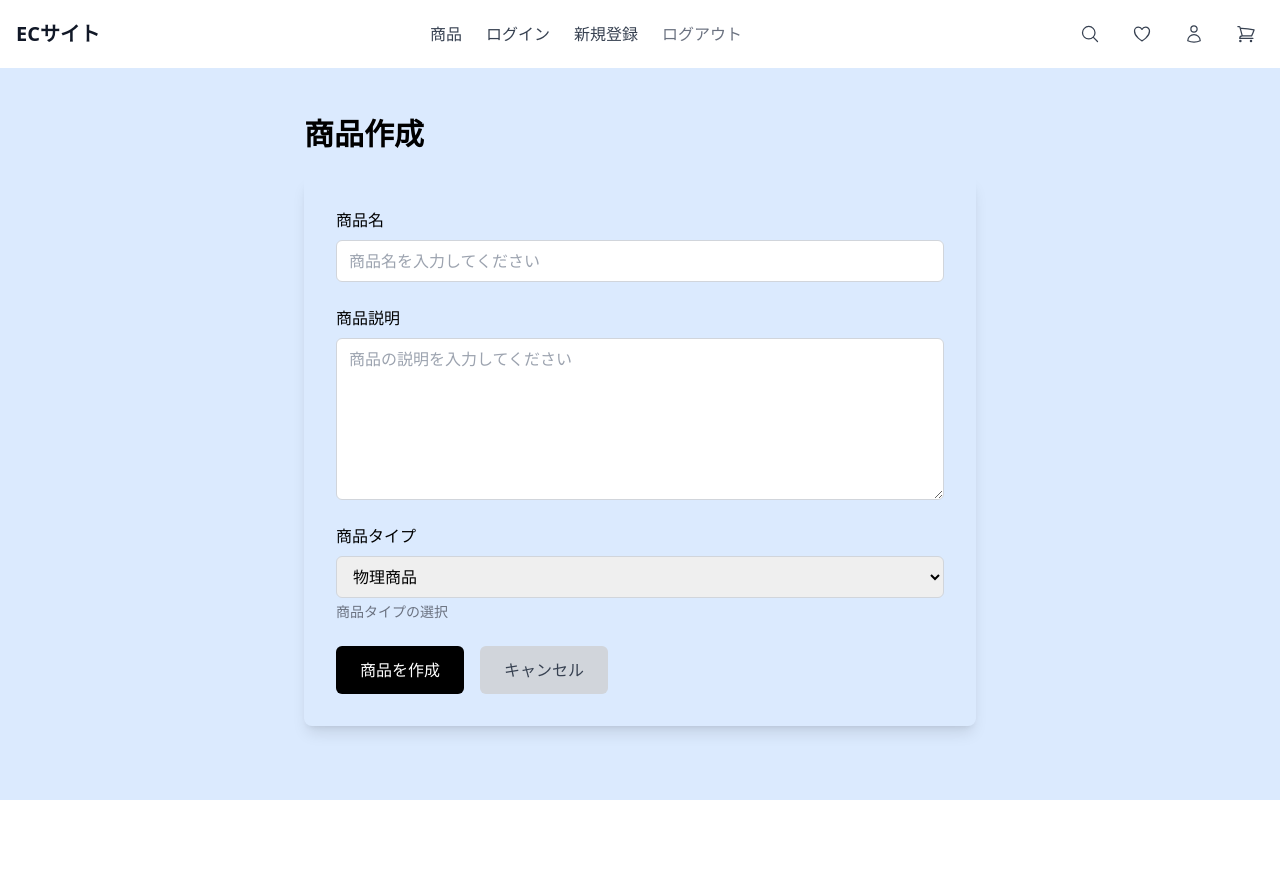
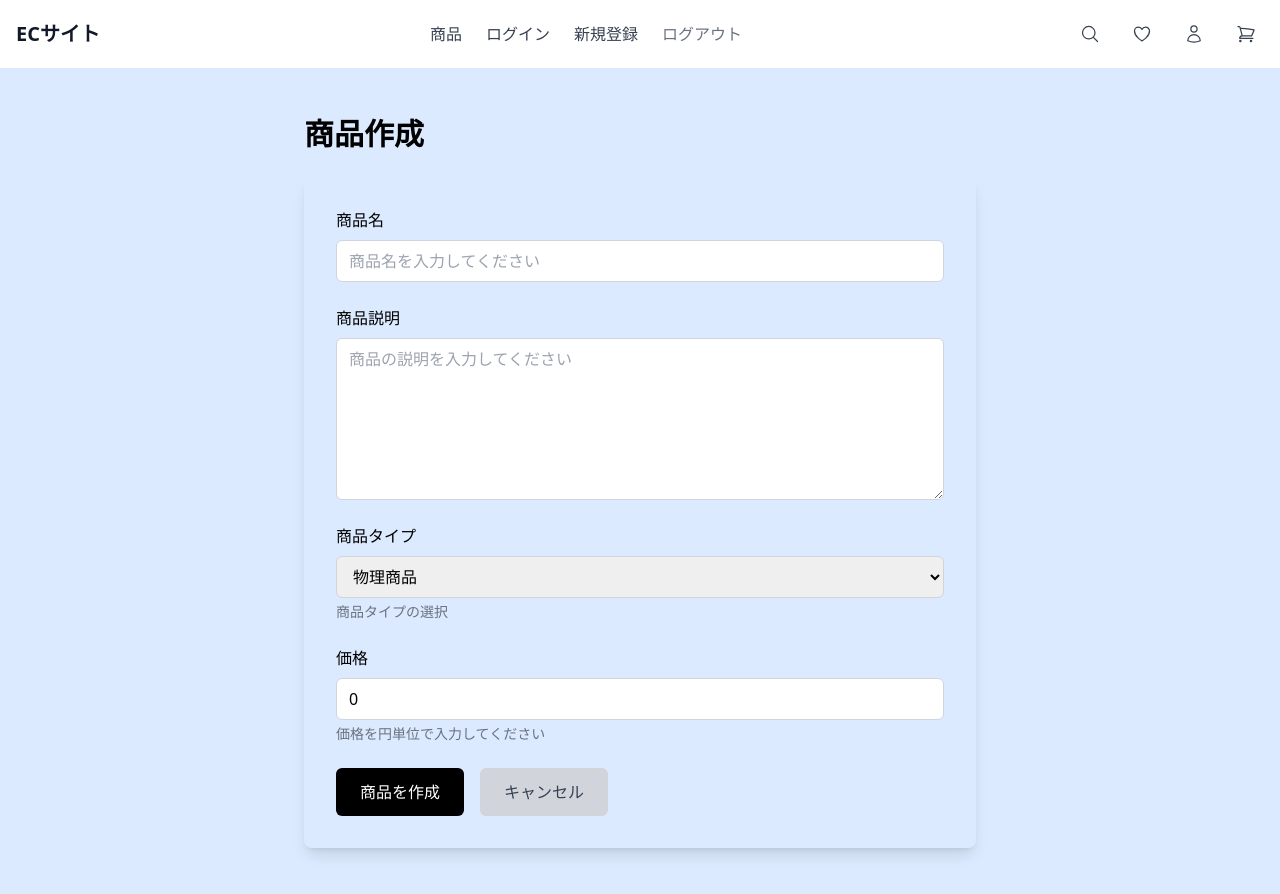
Before and after one commit to KaichiOnodera/recursion-ecommerce-app, a React (Create React App) app in the folder front/: page /admin/products/new in a window 1280 px wide. Before the commit the page ends 800 px from the top, so only its background shows below. Built offline with nearby package versions, Linux system fonts and the light colour scheme; no server answers.

Commit message:
商品作成に値段追加

```diff
--- a/front/src/pages/admin/AdminProductCreate.tsx
+++ b/front/src/pages/admin/AdminProductCreate.tsx
@@ -6,6 +6,7 @@ export const AdminProductCreate: React.FC = () => {
   const [name, setName] = useState('');
   const [description, setDescription] = useState('');
   const [type, setType] = useState<number>(1);
+  const [price, setPrice] = useState<number>(0);
   const [isSubmitting, setIsSubmitting] = useState(false);
   const navigate = useNavigate();
 
@@ -18,6 +19,7 @@ export const AdminProductCreate: React.FC = () => {
         name,
         description,
         type,
+        price,
       });
 
       navigate('/admin/products');
@@ -73,6 +75,24 @@ export const AdminProductCreate: React.FC = () => {
             <p className="mt-1 text-sm text-gray-500">商品タイプの選択</p>
           </div>
 
+          {/* 価格 */}
+          <div>
+            <label className="block mb-2 font-medium">価格</label>
+            <input
+              type="number"
+              value={price}
+              onChange={(e) => setPrice(Number(e.target.value))}
+              className="block w-full px-3 py-2 border border-gray-300 rounded-md focus:outline-none focus:ring-2 focus:ring-blue-500"
+              required
+              min="0"
+              step="1"
+              placeholder="価格を入力してください"
+            />
+            <p className="mt-1 text-sm text-gray-500">
+              価格を円単位で入力してください
+            </p>
+          </div>
+
           {/* ボタン */}
           <div className="flex gap-4">
             <button
```
